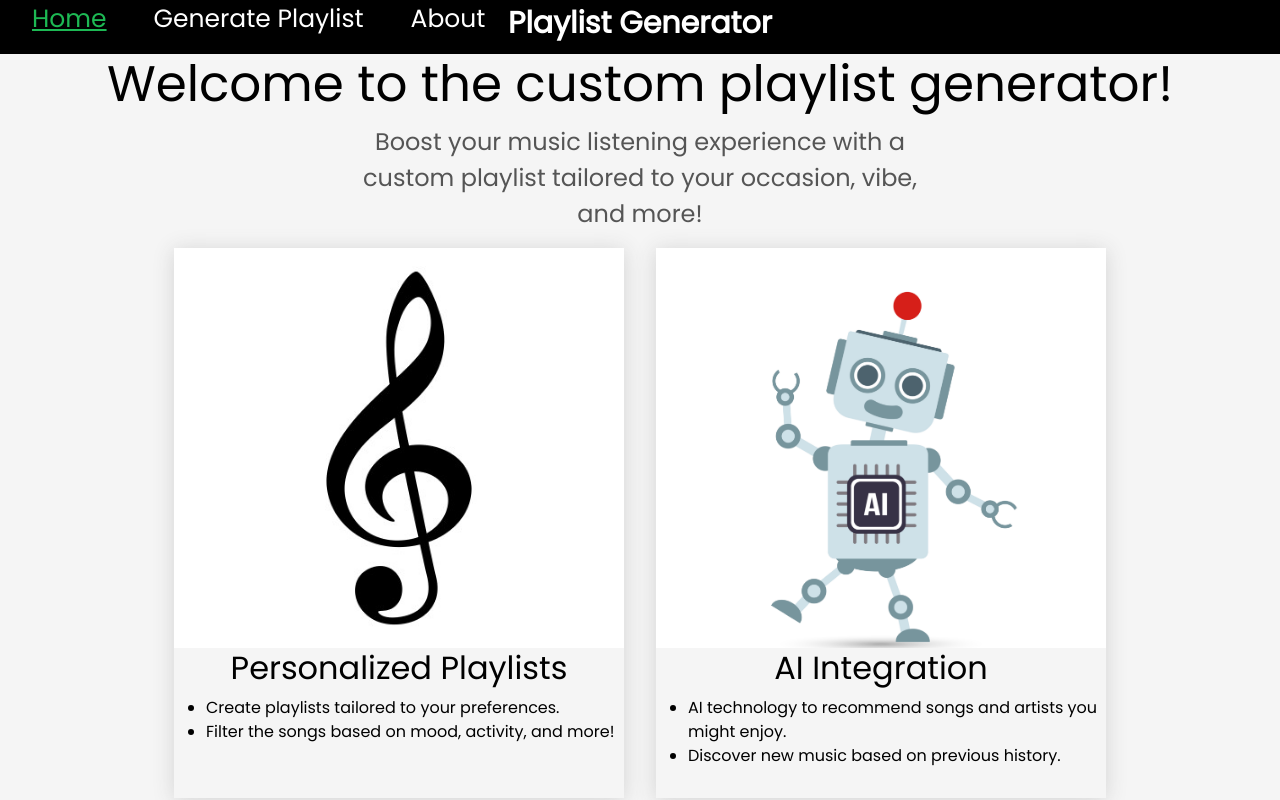
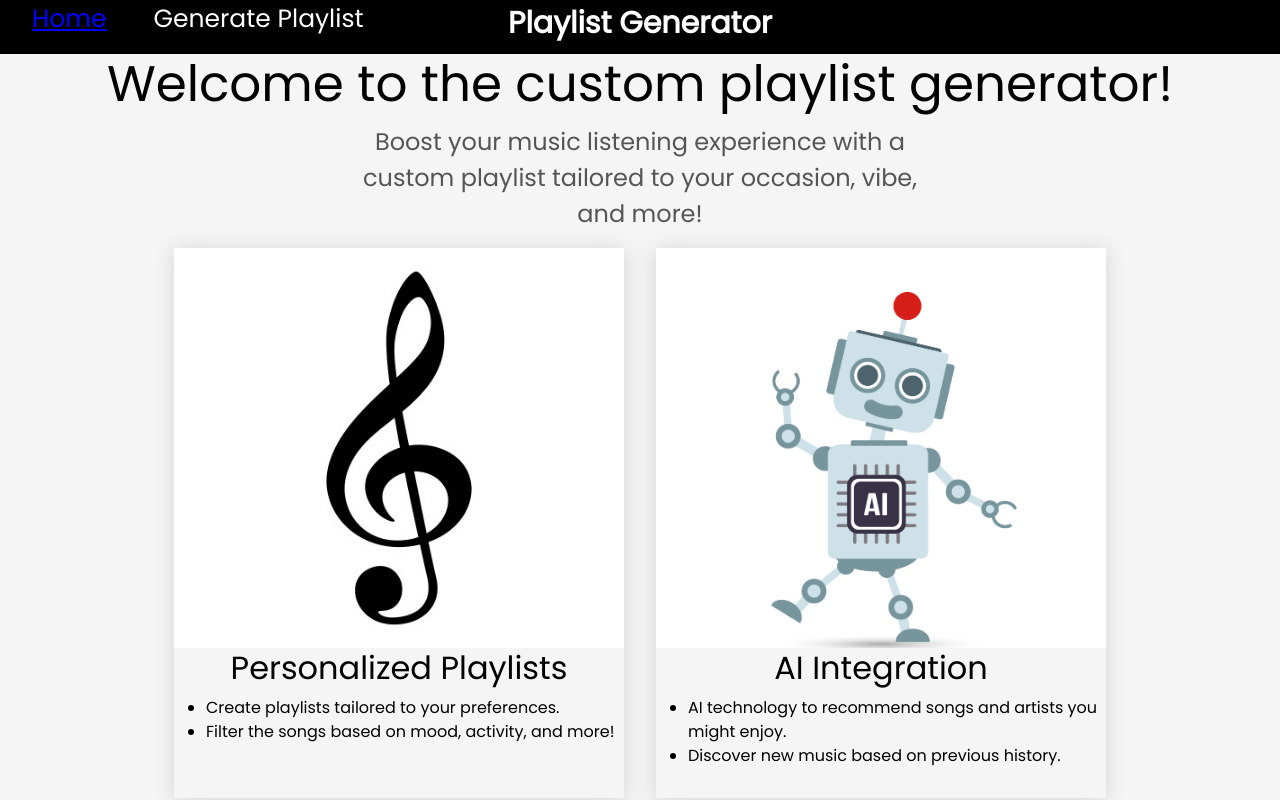
Before and after one commit to JNods10/PlaylistGenerator, a React (Create React App) app in the folder frontend/: page / in a window 1280 px wide. In both pictures the pointer is over the link "Home". Built offline with nearby package versions, Linux system fonts and the light colour scheme.

Commit message:
Took away about tab

```diff
--- a/frontend/src/components/Navbar/Navbar.jsx
+++ b/frontend/src/components/Navbar/Navbar.jsx
@@ -28,9 +28,9 @@ export const Navbar = () => {
             <li>
             <Link to="/musicDetails">Generate Playlist</Link> {/* Using Link to navigate */}
           </li>
-              <li>
-                <Link to="/about">About</Link> {/* Using Link to navigate */}
-              </li>
+              {/* <li>
+                <Link to="/about">About</Link>
+              </li> */}
 
             </ul>
 
--- a/frontend/src/components/Navbar/Navbar.module.css
+++ b/frontend/src/components/Navbar/Navbar.module.css
@@ -52,7 +52,7 @@
 
 .menuItems a:hover {
     text-decoration: underline;
-    color: #1db954; /* Spotify green */
+    color: blue; /* Spotify green */
 }
 
 @media screen and (max-width: 830px) {
```
